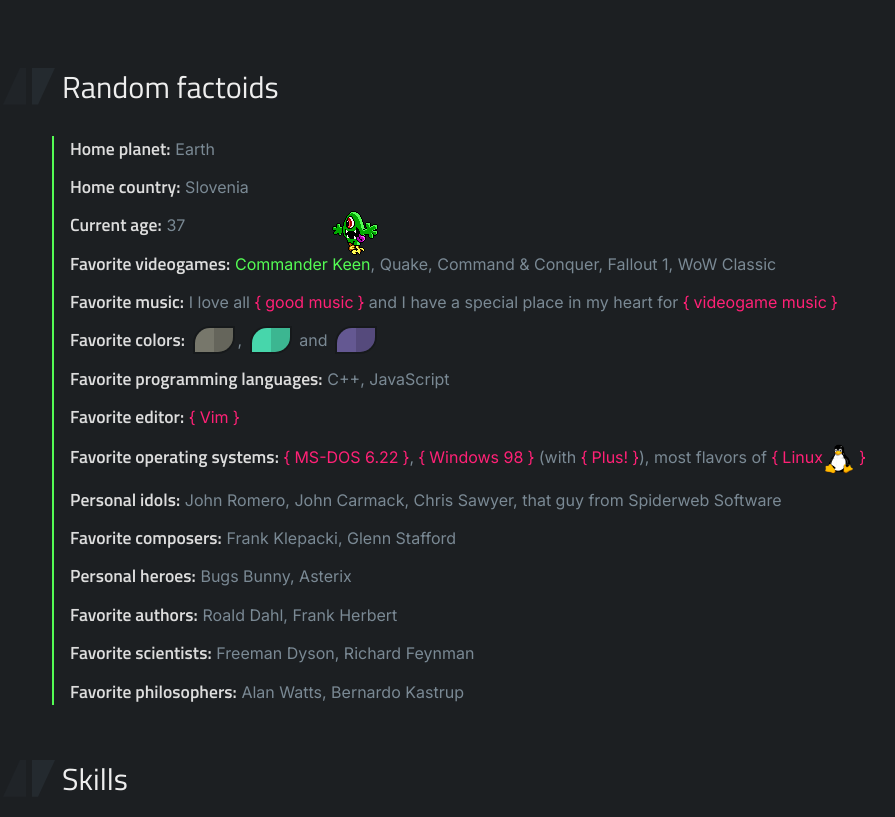
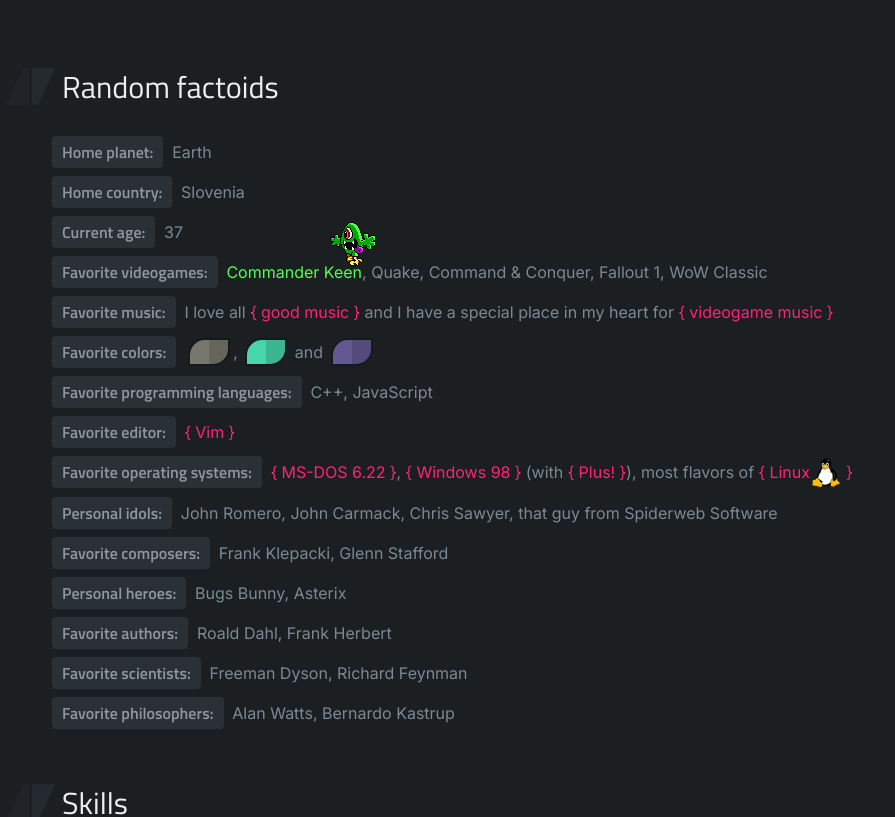
Before and after one commit to metayeti/metayeti.net, a Vue app: page /about in a window 1280 px wide. Shown: the part 880-1697 px from the top of the page, without its empty margins (108-1003 px from the left). Built offline with nearby package versions, Linux system fonts and the light colour scheme; a web font is replaced by a local one; what markdown-it-anchor would draw is missing.

Commit message:
Styles update

```diff
--- a/public/content/blog/listing.json
+++ b/public/content/blog/listing.json
@@ -5,14 +5,14 @@
             "slug": "my-thoughts-on-generative-ai",
             "date-last-update": "2025-07-22",
             "date-published": "2025-05-22",
-            "tags": [],
+            "tags": ["generative-ai"],
             "description": "My thoughts on the rise of generative artificial intelligence in modern computing."
         },
         {
 			"title": "Hello, world!",
 			"slug": "hello-world",
 			"date-published": "2025-05-20",
-			"tags": [],
+			"tags": ["random"],
 			"description": "Website is live!"
         },
         {
--- a/public/content/static/about.md
+++ b/public/content/static/about.md
@@ -22,8 +22,8 @@
 
 # Random factoids
 
-<div class="factoids pl-4 border-l-2 border-flavor">
-	<ul class="flex flex-col gap-3">
+<div class="factoids">
+	<ul>
 		<li>
 			<span class="factoid">Home planet</span>
 			<span class="value">Earth</span>
@@ -110,7 +110,6 @@
 - Serbo-Croatian, my 2nd language, I rarely use it but I understand it more or less flawlessly.
 - English, my 3rd language. I would rate my level as advanced.
 
-
 <p class="fancy-block">My attempts to learn German have been less than fruitful so far, although Duolingo had successfully trained me to be able to ask for the whereabout of horses, should I ever encounter a situation in which that would become a pressing concern. My attempts to learn Russian have been similar, and I assure you I'm capable of asking for the whereabouts of horses in Russian as well. I'm now trying to learn Japanese. I have not learned how to ask for the whereabouts of horses in Japanese just yet, but I expect to be able to discuss it fluently soon.</p>
 
 ## Art & Music
@@ -119,7 +118,7 @@
 
 I have always been interested in art and music. I tried to learn the guitar at an early age (and persisted for quite a while). I've been interested in drawing since I can remember, although it's only the last decade or so when I took it upon myself to get good enough at it to be able to use it for higher goals. For games, I decided to focus mostly on pixel art as that's my favorite graphical style (no doubt inspired by the games I used to play).
 
-<img class="pixelated w-[420px]" src="/content/static/images/zakk.png" alt="zAKK">
+<img class="pixelated w-[420px] bg-accent p-1.5" src="/content/static/images/zakk.png" alt="zAKK">
 <p class="caption">This guy's name is Zakk. I made this titlescreen for a demo game that remains unreleased.</p>
 
 I've getting better at composing my own game music. You can listen to some of my music on [SoundCloud](https://soundcloud.com/metayeti).
--- a/src/styles/metayeti.scss
+++ b/src/styles/metayeti.scss
@@ -86,7 +86,7 @@
 			content: '';
 			width: 23px;
 			height: 100%;
-			left: -49px;
+			left: -46px;
 			top: -1px;
 			background-color: var(--my-content-accent);
 			clip-path: polygon(17px 0, 100% 0, 100% 100%, 0 100%);
--- a/src/views/AboutView.vue
+++ b/src/views/AboutView.vue
@@ -150,25 +150,37 @@
 }
 
 article :deep(.factoids) {
+	ul {
+		display: flex;
+		flex-direction: column;
+		gap: 8px;
+
+		li {
 			.factoid {
-		color: var(--my-content-text);
+				color: var(--my-content-accent-text);
+				background-color: var(--my-content-accent);
+				padding: 4px 10px;
+				margin-right: 4px;
 				font-family: "Titillium Web", sans-serif;
 				font-weight: 600;
-		font-size: 1.1rem;
+				font-size: 1rem;
+				border-radius: 4px;
 
 				&::after {
 					content: ':';
 				}
 			}
 			.value {
+				line-height: 2rem;
 				color: var(--my-content-text-dimmed);
 				font-size: 1rem;
 			}
-
+		}
+	}
 	img.blooguard {
 		position: absolute;
 		margin-top: -66px;
-		margin-left: 260px;
+		margin-left: 276px;
 		user-select: none;
 
 		@media (width < 400px) {
--- a/src/views/BlogPostView.vue
+++ b/src/views/BlogPostView.vue
@@ -68,14 +68,16 @@
 	<section class="post-footer">
 		<span class="post-date-updated">
 			Article last updated:
-			<font-awesome-icon class="pl-4 pr-1.5" icon="fa-solid fa-calendar-days" />
-			{{ getHumanReadableDateFull(postListing['date-updated']) }}
+			<span>
+				<font-awesome-icon class="pl-2.5 pr-1.5" icon="fa-solid fa-calendar-days" />
+				{{ getHumanReadableDateFull(postListing['date-updated'] ? postListing['date-updated'] : postListing['date-published']) }}
+			</span>
 		</span>
 		<div class="about-author flex flex-row gap-5">
 			<img src="@/assets/images/photo_small.jpg" alt="">
 			<div>
 				<h5>About the author</h5>
-				<p>by <RouterLink to="/about" class="link">Danijel Durakovic</RouterLink> - game developer, blogger, etc.</p>
+				<p><RouterLink to="/about" class="link">Danijel Durakovic</RouterLink> - programmer, game developer, blogger, etc.</p>
 			</div>
 		</div>
 	</section>
@@ -136,6 +138,10 @@
 	.post-date-updated {
 		font-size: 13px;
 		text-align: right;
+		color: var(--my-content-text-dimmed);
+		span {
+			color: var(--my-content-text);
+		}
 	}
 	.about-author {
 		border: 2px solid var(--my-content-accent);
--- a/src/views/BlogView.vue
+++ b/src/views/BlogView.vue
@@ -159,8 +159,11 @@
 		}
 		.blog-link {
 			display: block;
-			border-top: 2px solid var(--my-content-accent);
-			padding: 10px 0;
+			border-top: 1px dotted var(--my-content-accent);
+			border-bottom: 1px dotted var(--my-content-accent);
+			border-right: 1px dotted var(--my-content-accent);
+			border-left: 6px solid var(--my-content-accent);
+			padding: 10px 0 10px 15px;
 
 			&:hover, &:focus {
 				border-color: var(--my-content-link);
```
Lines whose indentation alone changed are shown as unchanged.
